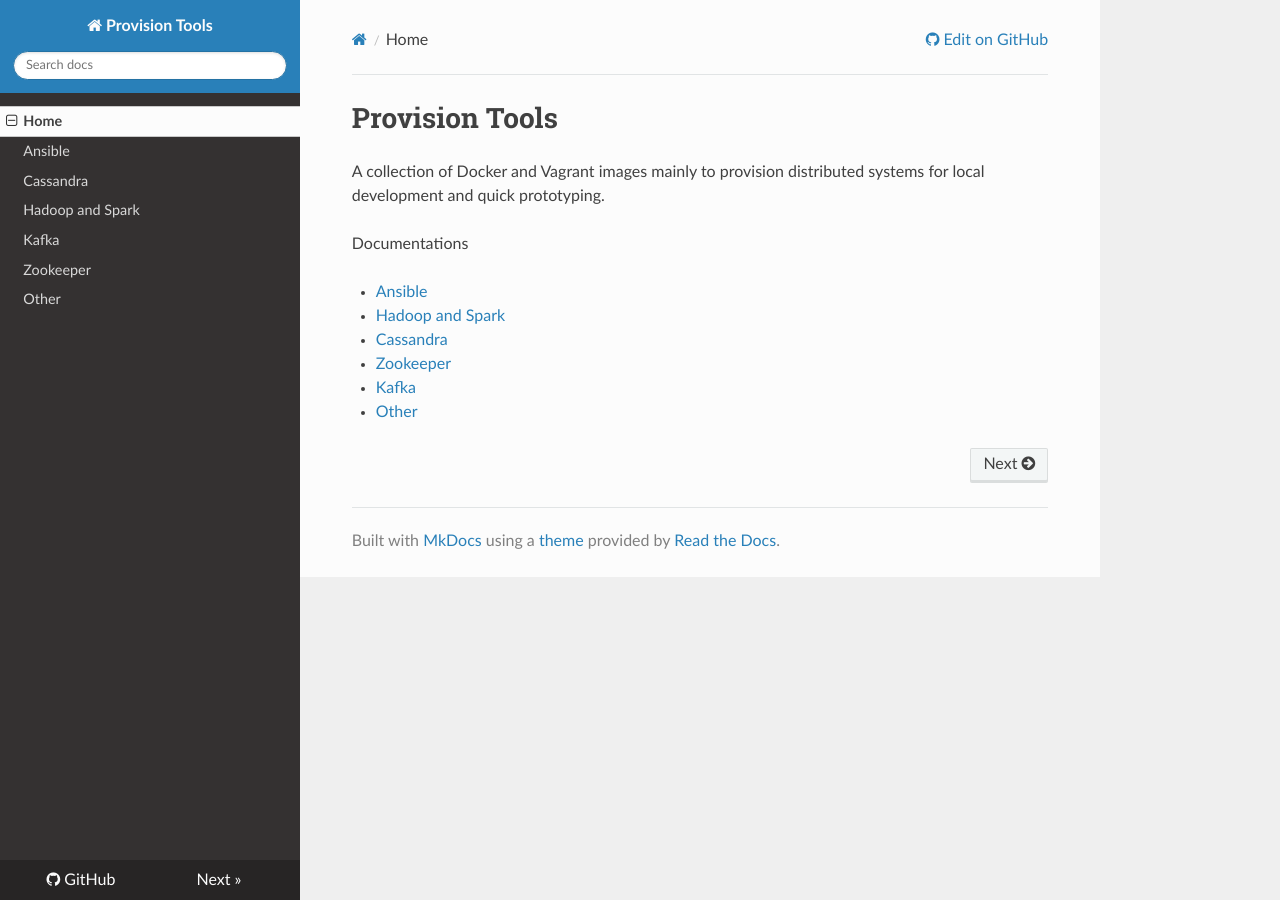
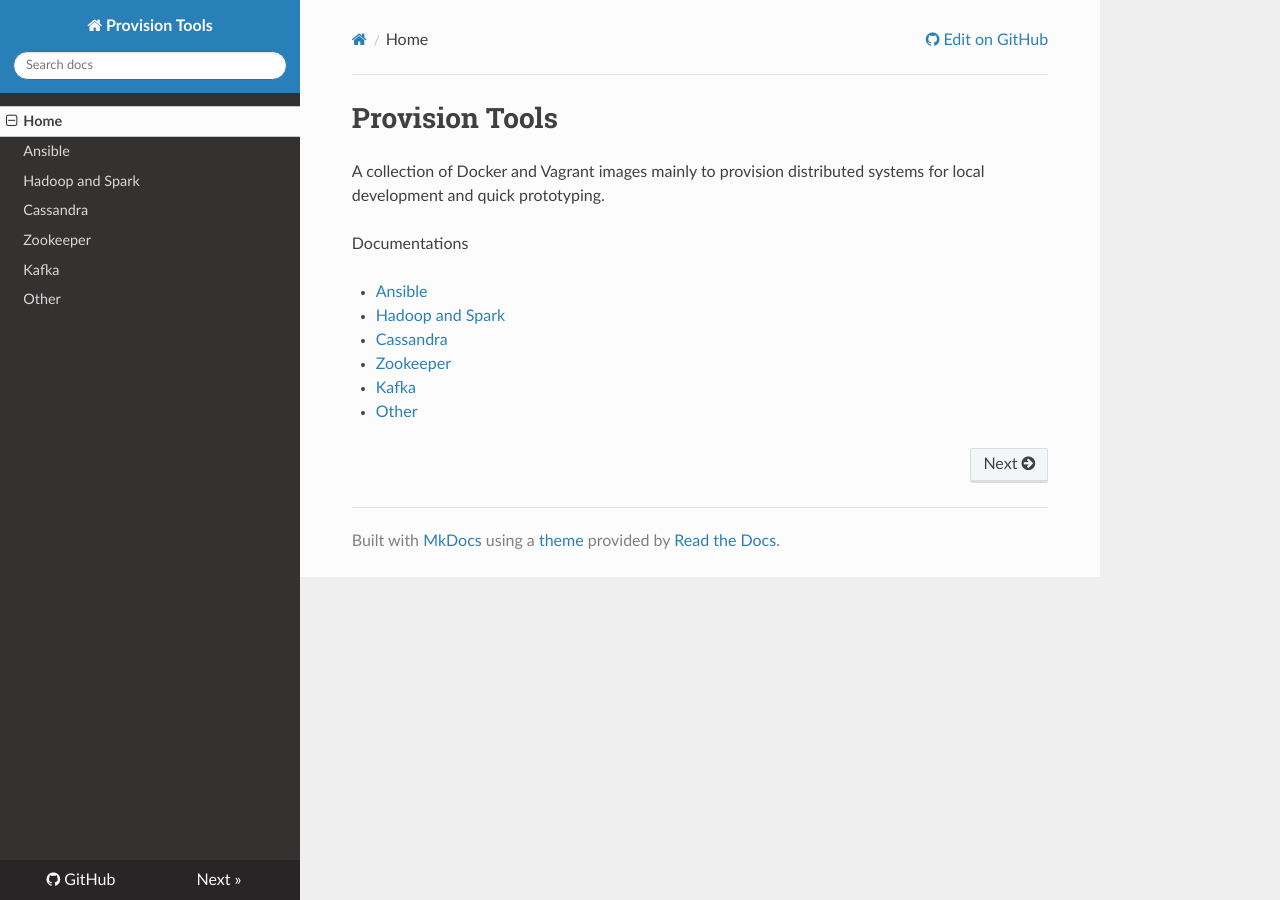
Before and after one commit to niqdev/devops, an MkDocs documentation site: the page built from docs/index.md, in a window 1280 px wide. Built offline with MkDocs 1.6.1, drawn with Linux system fonts in a browser that asks for light colours; nearby versions of some CDN libraries; old or Windows-style settings are respelled for this version of MkDocs; part of the change alters nothing that is shown.

Commit message:
doc: update index

```diff
--- a/mkdocs.yml
+++ b/mkdocs.yml
@@ -6,8 +6,8 @@ theme: readthedocs
 pages:
     - Home: index.md
     - Ansible: ansible.md
+    - Hadoop and Spark: hadoop-spark.md
     - Cassandra: cassandra.md
-    - Hadoop and Spark: hadoop-spark.md
+    - Zookeeper: zookeeper.md
     - Kafka: kafka.md
-    - Zookeeper: zookeeper.md
     - Other: other.md
```
